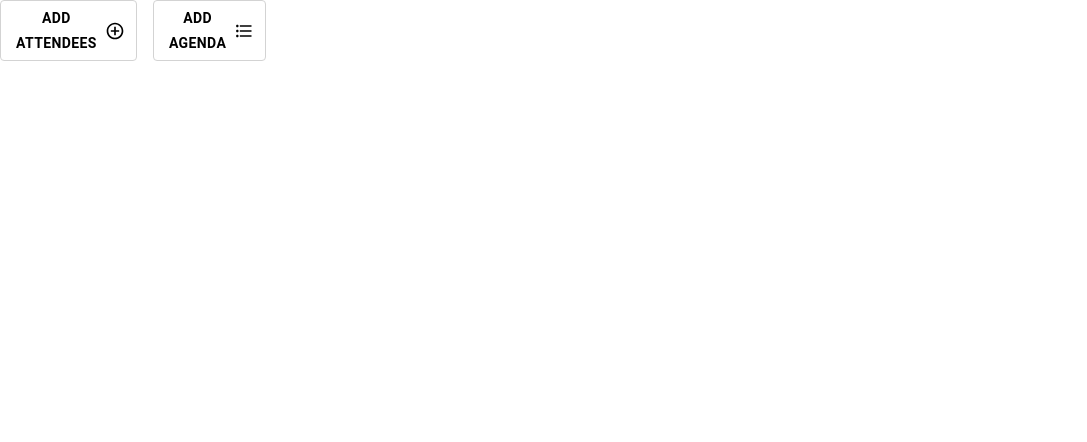
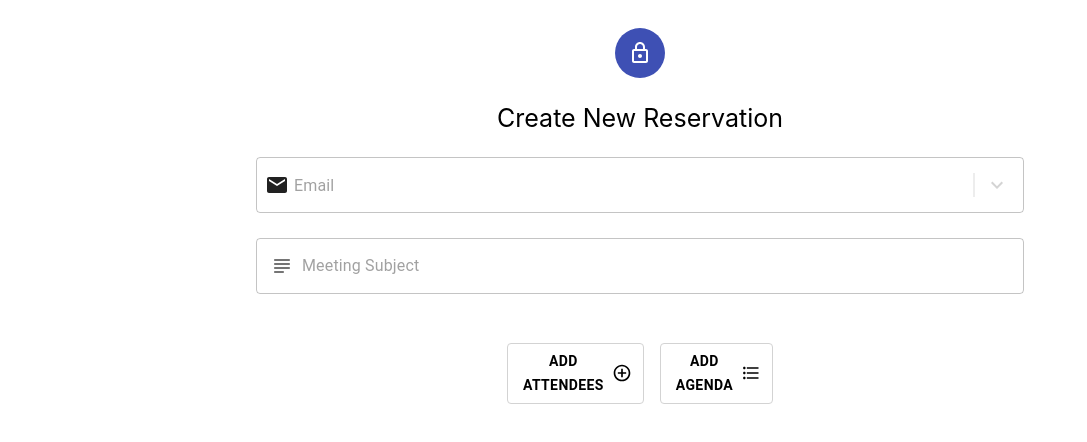
Before and after one commit to OrangeAcademy/tables, a React (Create React App) app: page / in a window 1280 px wide. Shown: the top 442 px of the page, without its empty margins (0-1087 px from the left). Built offline with nearby package versions, Linux system fonts and the light colour scheme.

Commit message:
Added inputs components

```diff
--- a/src/App.js
+++ b/src/App.js
@@ -1,13 +1,13 @@
-import {Route, Routes} from "react-router-dom";
+import { Route, Routes } from "react-router-dom";
 import BookMeeting from "./pages/BookMeeting";
 import DateTimeValidation from "./components/CreateNewReservation/DateTimePicker/DateTimePickerRange";
 import AddAttendeesAgendaButtons from "./components/CreateNewReservation/AddElementButtons/AddAttendeesAgendaButtons";
+import Inputs from "./pages/Inputs";
 
 function App() {
   return (
     <div className="App">
-            <DateTimeValidation/>
-            <AddAttendeesAgendaButtons/>
+      <Inputs />
       {/*<Routes >*/}
       {/*  <Route path="/" element={<BookMeeting />} exact />*/}
       {/*</Routes>*/}
--- /dev/null
+++ b/src/components/Inputs/Avatar/Avatar.jsx
@@ -0,0 +1,27 @@
+import { makeStyles } from "@mui/styles";
+
+const useStyles = makeStyles({
+  avatar: {
+    width: "50px",
+    height: "50px",
+    background: "#3E50B4",
+    borderRadius: "50%",
+    display: "flex",
+    justifyContent: "center",
+    alignItems: "center",
+  },
+  text: {
+    fontSize: "25px",
+  },
+});
+const Avatar = (props) => {
+  const classes = useStyles();
+  return (
+    <>
+      <div className={classes.avatar}>{props.icon}</div>
+      <div className={classes.text}>{props.text}</div>
+    </>
+  );
+};
+
+export default Avatar;
--- /dev/null
+++ b/src/components/Inputs/Email/Email.jsx
@@ -0,0 +1,58 @@
+import { useState } from "react";
+import { Autocomplete, TextField } from "@mui/material";
+import KeyboardArrowDownIcon from "@mui/icons-material/KeyboardArrowDown";
+import { makeStyles } from "@mui/styles";
+
+const useStyles = makeStyles({
+  rightStyles: {
+    paddingRight: "15px!important",
+  },
+  inputWidth: {
+    width: "100%",
+  },
+  arrowBorder: {
+    borderLeft: "2px solid #EDEDED",
+    color: "#D4D4D4",
+    paddingLeft: "10px",
+  },
+});
+
+const Email = (props) => {
+  const [email, setEmail] = useState("");
+  const classes = useStyles();
+
+  return (
+    <div className={classes.inputWidth}>
+      <Autocomplete
+        options={props.options}
+        renderInput={(params) => (
+          <TextField
+            onChange={(e) => setEmail(e.target.value)}
+            {...params}
+            variant="outlined"
+            InputProps={{
+              ...params.InputProps,
+              placeholder: props.text,
+              className: classes.rightStyles,
+
+              startAdornment: (
+                <>
+                  {props.icon}
+                  {params.InputProps.startAdornment}
+                </>
+              ),
+              endAdornment: (
+                <>
+                  <KeyboardArrowDownIcon className={classes.arrowBorder} />
+                  {params.InputProps.startAdornment}
+                </>
+              ),
+            }}
+          />
+        )}
+      />
+    </div>
+  );
+};
+
+export default Email;
--- /dev/null
+++ b/src/components/Inputs/MeetingInput/MeetingInput.jsx
@@ -0,0 +1,21 @@
+import { useState } from "react";
+import { InputAdornment, TextField } from "@mui/material";
+
+const MeetingInput = (props) => {
+  const [subject, setSubject] = useState("");
+  console.log(subject);
+  return (
+    <>
+      <TextField
+        onChange={(e) => setSubject(e.target.value)}
+        fullWidth
+        InputProps={{
+          placeholder: props.text,
+          startAdornment: <InputAdornment position="start">{props.icon}</InputAdornment>,
+        }}
+      />
+    </>
+  );
+};
+
+export default MeetingInput;
--- /dev/null
+++ b/src/pages/Inputs.jsx
@@ -0,0 +1,39 @@
+import Avatar from "../components/Inputs/Avatar/Avatar";
+import Email from "../components/Inputs/Email/Email";
+import MeetingInput from "../components/Inputs/MeetingInput/MeetingInput";
+import SubjectRoundedIcon from "@mui/icons-material/SubjectRounded";
+import MailIcon from "@mui/icons-material/Mail";
+import LockOutlinedIcon from "@mui/icons-material/LockOutlined";
+import { useState } from "react";
+import { makeStyles } from "@mui/styles";
+import DateTimeValidation from "../components/CreateNewReservation/DateTimePicker/DateTimePickerRange";
+import AddAttendeesAgendaButtons from "../components/CreateNewReservation/AddElementButtons/AddAttendeesAgendaButtons";
+
+const useStyles = makeStyles({
+  container: {
+    width: "60%",
+    padding: "1rem",
+    display: "flex",
+    flexDirection: "column",
+    justifyContent: "space-around",
+    alignItems: "center",
+    margin: "0 auto",
+    height: "50vh",
+  },
+});
+
+const Inputs = () => {
+  const classes = useStyles();
+  const [emails] = useState([{ label: "firstUser@mail.com" }, { label: "secondUser@mail.com" }, { label: "thirdUser@mail.com" }]);
+  return (
+    <div className={classes.container}>
+      <Avatar text="Create New Reservation" icon={<LockOutlinedIcon htmlColor="#fff" />} />
+      <Email text="Email" icon={<MailIcon />} options={emails} />
+      <MeetingInput text="Meeting Subject" icon={<SubjectRoundedIcon />} />
+      <DateTimeValidation />
+      <AddAttendeesAgendaButtons />
+    </div>
+  );
+};
+
+export default Inputs;
```
Lines whose indentation alone changed are shown as unchanged.
